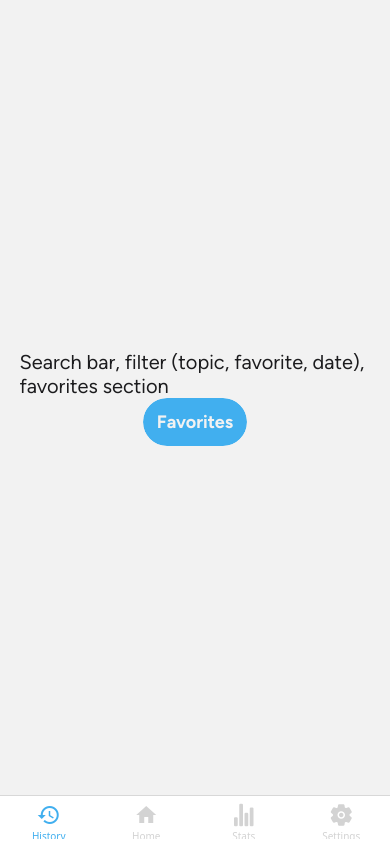
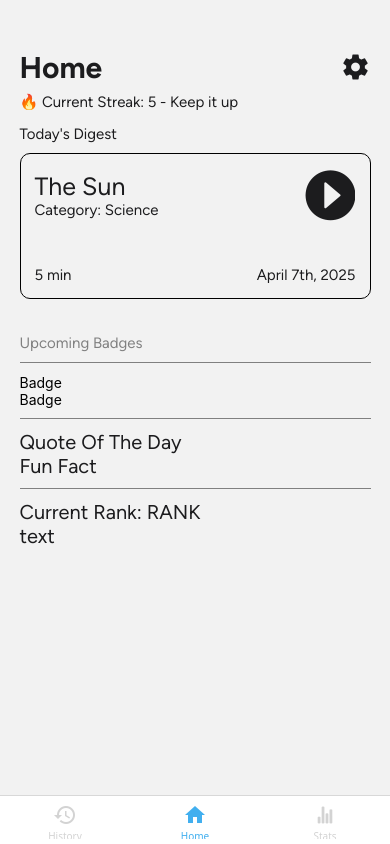
Before and after one commit to Nnadozi/Rapfo, a React Native app: screen /Main in a window 390 px wide. Built offline with nearby package versions, Linux system fonts and the light colour scheme; no server answers.

Commit message:
Worked on main tabs

```diff
--- /dev/null
+++ b/src/components/Badge.tsx
@@ -0,0 +1,12 @@
+import { View, Text } from 'react-native'
+import React from 'react'
+
+const Badge = () => {
+  return (
+    <View>
+      <Text>Badge</Text>
+    </View>
+  )
+}
+
+export default Badge
--- /dev/null
+++ b/src/components/DigestPreview.tsx
@@ -0,0 +1,53 @@
+import { StyleSheet, Text, View } from 'react-native'
+import React from 'react'
+import MyText from './MyText';
+import MyIcon from './MyIcon';
+
+interface DigestPreviewProps {
+  title:string;
+  category:string;
+  readingTime:number;
+  date:string;
+}
+const DigestPreview = ({title, category, readingTime, date}: DigestPreviewProps) => {
+  return (
+    <View style={styles.con}>
+      <View style={styles.topRow}>
+        <View>
+          <MyText fontSize='large'>{title}</MyText>
+          <MyText fontSize='small'>Category: {category}</MyText>
+        </View>
+        <MyIcon onPress={() => console.log("Opening digest...")} name='play' type='antdesign' size={50} />
+      </View>
+      <View style = {styles.bottomRow}>
+        <MyText fontSize='small'>{readingTime} min</MyText>
+        <MyText fontSize='small' >{date}</MyText>
+      </View>
+    </View>
+  )
+}
+
+export default DigestPreview
+
+const styles = StyleSheet.create({
+  con:{
+    borderWidth:1,
+    width:"100%",
+    height:"20%",
+    borderRadius:10,
+    marginTop:"3%",
+    marginBottom:'10%',
+    padding:"4%",
+    justifyContent:"space-between",
+  },
+  topRow:{
+    flexDirection:"row",
+    justifyContent:"space-between",
+    alignItems:"center",
+  },
+  bottomRow:{
+    flexDirection:"row",
+    justifyContent:"space-between",
+    alignItems:"center",
+  }
+})
--- a/src/components/MyIcon.tsx
+++ b/src/components/MyIcon.tsx
@@ -1,4 +1,4 @@
-import { StyleSheet, Text, View, ViewStyle } from 'react-native'
+import { StyleSheet, Text, TouchableOpacity, View, ViewStyle } from 'react-native'
 import React from 'react'
 import { Icon } from '@rneui/base'
 import { useSettingsStore } from '../stores/useSettingStore';
@@ -14,14 +14,14 @@ interface MyIconProps {
 const MyIcon = (props: MyIconProps) => {
   const {navigationTheme} = useSettingsStore()
   return (
+    <TouchableOpacity activeOpacity={props.onPress ? 0.5 : 100} onPress={props.onPress} style={props.containerStyle}>
       <Icon
-    containerStyle = {props.containerStyle}
       color={props.color ? props.color : navigationTheme.colors.text}
       name={props.name}
       size={props.size}
       type={props.type}
-    onPress={props.onPress}
       />
+    </TouchableOpacity>
   )
 }
 
--- a/src/components/Page.tsx
+++ b/src/components/Page.tsx
@@ -8,7 +8,7 @@ type PageProps = {
     customBackground?: boolean;
     paddingHorizontal?: any;
     paddingVertical?: any;
-    dontApplyPadding?: boolean; // Optional prop to skip padding
+    dontApplyPadding?: boolean;
 };
 
 const Page = ({ style, children, customBackground, paddingHorizontal = "5%", paddingVertical = "12.5%",dontApplyPadding }: PageProps) => {
--- a/src/constants/AppVersion.ts
+++ b/src/constants/AppVersion.ts
@@ -1 +1 @@
-export default "v1.0.0";
+export default "1.0.0";
--- a/src/nav/MainNav.tsx
+++ b/src/nav/MainNav.tsx
@@ -8,10 +8,10 @@ import { Icon } from '@rneui/base';
 import { createNativeStackNavigator } from '@react-navigation/native-stack';
 import Settings from '../screens/main/Settings';
 
-const MainNav = () =>{
+const MainTabs = () =>{
   const Tabs = createBottomTabNavigator();
   return (
-    <Tabs.Navigator screenOptions={{headerShown:false}}>
+    <Tabs.Navigator initialRouteName='Home' screenOptions={{headerShown:false}}>
         <Tabs.Screen name="History" component={History} options={{
           tabBarIcon: ({focused}) => <Icon  name='history' color={focused ? "#41AFEF" : 'lightgray'} />,
           tabBarActiveTintColor:"#41AFEF",tabBarInactiveTintColor:'lightgray'
@@ -21,14 +21,20 @@ const MainNav = () =>{
            tabBarActiveTintColor:"#41AFEF",tabBarInactiveTintColor:'lightgray'
         }} />
         <Tabs.Screen name="Stats" component={Stats}  options={{
-           tabBarIcon: ({focused}) => <Icon name='stats-chart' color={focused ? "#41AFEF" : 'lightgray'} type='ionicon'  />,
-           tabBarActiveTintColor:"#41AFEF",tabBarInactiveTintColor:'lightgray'
-        }} />
-        <Tabs.Screen name="Settings" component={Settings}  options={{
-           tabBarIcon: ({focused}) => <Icon name='settings' color={focused ? "#41AFEF" : 'lightgray'} type='ionicon'  />,
+           tabBarIcon: ({focused}) => <Icon size={18} name='stats-chart' color={focused ? "#41AFEF" : 'lightgray'} type='ionicon'  />,
            tabBarActiveTintColor:"#41AFEF",tabBarInactiveTintColor:'lightgray'
         }} />
     </Tabs.Navigator>
+  )
+}
+
+const MainNav = () =>{
+  const Stack = createNativeStackNavigator()
+  return (
+    <Stack.Navigator screenOptions={{headerShown:false}}>
+      <Stack.Screen name="MainTabs" component={MainTabs} />
+      <Stack.Screen  name="Settings" component={Settings} />
+    </Stack.Navigator>
   )
 }
 
--- a/src/screens/main/History.tsx
+++ b/src/screens/main/History.tsx
@@ -8,7 +8,8 @@ import { useNavigation } from '@react-navigation/native'
 const History = () => {
   const nav = useNavigation()
   return (
-    <Page>
+    <Page style={{alignItems:"flex-start", justifyContent:"flex-start",paddingBottom:"5%"}}>
+      <MyText bold fontSize="XL">History</MyText>
       <MyText>Search bar, filter (topic, favorite, date), favorites section</MyText>
       <MyButton title='Favorites' onPress={() => nav.navigate("Favorites")} />
     </Page>
--- a/src/screens/main/Home.tsx
+++ b/src/screens/main/Home.tsx
@@ -1,14 +1,19 @@
-import { ActivityIndicator, ScrollView, StyleSheet } from 'react-native';
+import { ActivityIndicator, ScrollView, StyleSheet, View } from 'react-native';
 import React, { useState } from 'react';
 import Page from '../../components/Page';
 import MyText from '../../components/MyText';
 import MyButton from '../../components/MyButton';
 import Markdown from "react-native-markdown-display"
+import DigestPreview from '../../components/DigestPreview';
+import { Divider } from '@rneui/base';
+import Badge from '../../components/Badge';
+import MyIcon from '../../components/MyIcon';
+import { useNavigation } from '@react-navigation/native';
 
-//#3d8af5
 const apiKey = process.env.EXPO_PUBLIC_API_KEY
 
 const Home = () => {
+  const nav = useNavigation()
   const [digest, setDigest] = useState<string | null>("");
   const [loading, setLoading] = useState(false);
 
@@ -57,15 +62,35 @@ const Home = () => {
       </ScrollView>
    */
   return (
-    <Page>
-      <MyText bold >Daily Digest</MyText>
-      <MyText>Share, favorite, progress indicator</MyText>
-      <MyText bold >Other</MyText>
-      <MyText>Welcome greeting, current streak, rankup / badge notifications</MyText>
+    <Page style={{alignItems:"flex-start", justifyContent:"flex-start",paddingBottom:"5%"}}>
+      <View style={styles.topRow}>
+      <MyText fontSize='XL' bold>Home</MyText>
+      <MyIcon onPress={() => nav.navigate('Settings')} name='settings' size={30} />
+      </View>
+      <MyText style={{marginVertical:"2%"}} fontSize='small'>🔥 Current Streak: 5 - Keep it up</MyText>
+      <MyText style={{marginTop:"2%"}} fontSize='small'>Today's Digest</MyText>
+      <DigestPreview title='The Sun' category='Science' readingTime={5} date='April 7th, 2025'/>
+      <MyText color='gray' fontSize='small'>Upcoming Badges</MyText>
+      <Divider color='gray' width={1} style={{width:"100%",alignSelf:"center", marginVertical:"3%"}} />
+      <Badge/>
+      <Badge/>
+      <Divider color='gray' width={1} style={{width:"100%",alignSelf:"center", marginVertical:"3%"}} />
+      <MyText>Quote Of The Day</MyText>
+      <MyText>Fun Fact</MyText>
+      <Divider color='gray' width={1} style={{width:"100%",alignSelf:"center", marginVertical:"3%"}} />
+      <MyText>Current Rank: RANK</MyText>
+      <MyText>text</MyText>
     </Page>
   );
 };
 
 export default Home;
 
-const styles = StyleSheet.create({})
+const styles = StyleSheet.create({
+  topRow:{
+    flexDirection:"row",
+    alignItems: "center",
+    justifyContent: "space-between",
+    width:"100%"
+  }
+})
--- a/src/screens/main/Settings.tsx
+++ b/src/screens/main/Settings.tsx
@@ -6,6 +6,7 @@ import { useSettingsStore } from '../../stores/useSettingStore'
 import MyButton from '../../components/MyButton'
 import SettingsHeader from '../../components/SettingsHeader'
 import { ButtonGroup } from '@rneui/base'
+import AppVersion from '../../constants/AppVersion'
 
 const Settings = () => {
   const { theme, setTheme } = useSettingsStore();
@@ -26,6 +27,7 @@ const Settings = () => {
     const selectedTheme = themeOptions[index].toLowerCase();
     setTheme(selectedTheme);
   };
+  const version = `Version ${AppVersion}`
 
   return (
     <Page style={{alignItems:"flex-start", justifyContent:"flex-start",paddingBottom:"5%"}}>
@@ -46,7 +48,7 @@ const Settings = () => {
       <SettingsHeader title="Terms of Service" iconName="information-circle" iconType='ionicon' />
       <SettingsHeader title="Privacy Policy" iconName="privacy-tip"/>
       <SettingsHeader title="Support" iconName="support" />
-      <SettingsHeader title="Version" iconName="hash" iconType='feather' />
+      <SettingsHeader title={version} iconName="smartphone" />
       </ScrollView>
     </Page>
   )
--- a/src/screens/main/Stats.tsx
+++ b/src/screens/main/Stats.tsx
@@ -8,10 +8,16 @@ import { getLocales, getCalendars } from 'expo-localization';
 
 const Profile = () => {
   return (
-    <Page>
-      <MyText>
-       topic preferences, streak, rank, badges
-      </MyText>
+    <Page style={{alignItems:"flex-start", justifyContent:"flex-start",paddingBottom:"5%"}}>
+      <MyText bold fontSize = "XL">Statistics</MyText>
+      <MyText>Current Rank:Novice</MyText>
+
+      <MyText>Start Date: April 4th, 2025</MyText>
+      <MyText>Total Reading Time: 2hr 5 min</MyText>
+      <MyText>Total Digests Read: 32</MyText>
+      <MyText>Current Streak: 5 days</MyText>
+      <MyText>Longest Streak: 12 days</MyText>
+      <MyText fontSize='small'>Keep on learning!</MyText>
     </Page>
   )
 }
```
Lines whose indentation alone changed are shown as unchanged.
